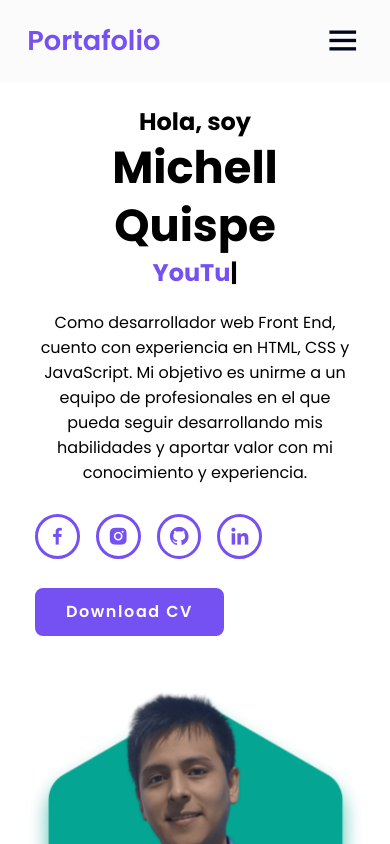
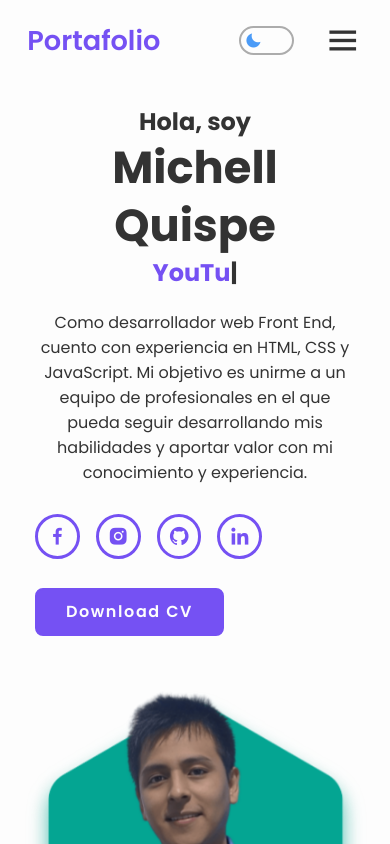
Before and after one commit to Michell2022/portafolio2023, an Angular app: page / in a window 390 px wide. Shown: the top 844 px of the page. Built offline with nearby package versions, Linux system fonts and the light colour scheme.

Commit message:
Implementando tema claro y oscuro

```diff
--- a/src/app/components/footer/footer.component.css
+++ b/src/app/components/footer/footer.component.css
@@ -2,16 +2,16 @@
     display: flex;
     justify-content: center;
     padding: 2rem 9%;
-    background: var(--side-nav);
+    background: var(--main-color);
 }
 
 #current-year {
-    color: var(--text-color);
+    color: var(--white-color);
 }
 
 .footer-text p {
     font-size: 1rem;
-    color: var(--text-color);
+    color: var(--white-color);
 }
 
 
@@ -42,7 +42,7 @@
 
 .footer-iconTop a i {
     font-size: 2rem;
-    color: var(--text-color);
+    color: var(--white-color);
 }
 
 @media (max-width:760px){
--- a/src/app/components/header/header.component.css
+++ b/src/app/components/header/header.component.css
@@ -1,30 +1,20 @@
-/* * {
-    margin: 0;
-    padding: 0;
-    box-sizing: border-box;
-    text-decoration: none;
-    list-style: none;
-    scroll-behavior: smooth;
-    font-family: 'Poppins', sans-serif;
-} */
-
-.logo {
-    color: var(--main-color);
-    font-size: 1.7rem;
-    font-weight: 600;
-}
-
 .header {
     position: fixed;
     width: 100%;
     top: 0;
     left: 0;
     padding: 1.25rem 9%;
-    background: var(--header-color);
+    background: var(--bg-color);
     display: flex;
-    justify-content: space-between;
     align-items: center;
     z-index: 100;
+}
+
+.logo {
+    color: var(--main-color);
+    font-size: 1.7rem;
+    font-weight: 600;
+    margin-right: auto;
 }
 
 .header.sticky {
@@ -38,9 +28,9 @@
 .navbar a {
     font-size: 17px;
     font-weight: 500;
-    margin-left: 0.6rem;
+    margin-right: 0.6rem;
     padding: 0.4rem 0.9rem;
-    color: var(--text-body);
+    color: var(--text-color);
 }
 
 .navbar a:hover,
@@ -48,18 +38,44 @@
     color: var(--main-color);
 }
 
-#menu-icon {
-    display: none;
-    font-size: 2.5rem;
-    cursor: pointer;
-    color: var(--text-body);
+/***************************************/
+/******* ICONO NOCTURNO Y OSCURO *******/
+/***************************************/
+
+.theme-switch {
+    display: inline-block;
+    height: 29px;
+    position: relative;
+    width: 55px;
 }
 
-#darkMode-icon{
-    display: grid;
-    place-items: center;
-    font-size: 1.2rem;
+.theme-switch input {
+    display: none;
+}
+
+.slider {
+    position: absolute;
+    border: 2px solid var(--bg-theme);
+    color: var(--icon-color);
     cursor: pointer;
+    top: 0;
+    left: 0;
+    bottom: 0;
+    right: 0;
+    transition: .2s all;
+    display: flex;
+    align-items: center;
+    border-radius: 34px;
+}
+
+.darkMode-icon {
+    font-size: 17px;
+    margin-left: 4px;
+    transition: .3s all;
+}
+
+input:checked+.slider .darkMode-icon {
+    transform: translateX(25px);
 }
 
 
@@ -67,10 +83,15 @@
 
 
 
-
-
-
-
+/***************************************/
+/******* ICONO AMBURGUEZA *******/
+/***************************************/
+#menu-icon {
+    display: none;
+    font-size: 2.5rem;
+    cursor: pointer;
+    color: var(--text-color);
+}
 
 
 
@@ -88,7 +109,7 @@
         top: 100%;
         left: 0;
         width: 100%;
-        background: var(--side-nav);
+        background: var(--bg-color);
         border-top: .1rem solid rgba(0, 0, 0, .2);
         box-shadow: 0 .5rem 1rem rgba(0, 0, 0, .2);
         display: none;
@@ -108,12 +129,19 @@
         margin: 2rem 0;
         color: var(--text-color);
     }
+
+    .theme-switch {
+        position: absolute;
+        right: 7rem;
+        top: 1.6rem;
+    }
 }
 
-/* @media (max-width: 760px){
-    #darkMode-icon{
+@media (max-width: 760px) {
+
+    .theme-switch {
         position: absolute;
         right: 6rem;
-        top: 2rem;
+        top: 1.6rem;
     }
-} */
+}
--- a/src/app/components/header/header.component.html
+++ b/src/app/components/header/header.component.html
@@ -1,7 +1,9 @@
 <header class="header">
 
     <a href="" class="logo">Portafolio</a>
+
     <i class='bx bx-menu' id="menu-icon"></i>
+
     <nav class="navbar">
         <ul>
             <li><a href="#home" class="active">Home</a></li>
@@ -14,6 +16,15 @@
 
     <!-- <div class='bx bx-moon' id="darkMode-icon"></div> -->
 
+    <div class="theme-switch-wrapper">
+        <label class="theme-switch" for="checkbox">
+            <input type="checkbox" id="checkbox" />
+            <div class="slider">
+                <div class='darkMode-icon bx bxs-moon' id="darkMode-icon"></div>
+            </div>
+        </label>
+    </div>
+
 </header>
 
 <app-home></app-home>
--- a/src/app/components/header/header.component.ts
+++ b/src/app/components/header/header.component.ts
@@ -44,9 +44,22 @@ export class HeaderComponent implements OnInit {
       let header = this.elementRef.nativeElement.querySelector('header');
       header.classList.toggle('sticky', window.scrollY > 100);
 
-      // remove toggle icon and navbar when click navbar link (scroll).
+      // Elimina el ícono de alternar y la barra de navegación cuando haga clic en el enlace de la barra de navegación (desplazamiento).
       menuIcon.classList.remove('bx-x');
       navbar.classList.remove('active');
     };
+
+    // EVENTO CLICK PARA CAMBIAR DE DE TEMA CLARO - MOON Y SUN
+    let label = this.elementRef.nativeElement.querySelector('.theme-switch');
+    let darkModeIcon = this.elementRef.nativeElement.querySelector('#darkMode-icon');
+    let slider = this.elementRef.nativeElement.querySelector('.slider');
+
+    let toggleDarkMode = () => {
+      darkModeIcon.classList.toggle('bxs-sun');
+      document.body.classList.toggle('dark-mode');
+    };
+
+    label.addEventListener('click', toggleDarkMode);
+    slider.addEventListener('click', toggleDarkMode);
   }
 }
--- a/src/app/pages/contact/contact.component.css
+++ b/src/app/pages/contact/contact.component.css
@@ -25,8 +25,8 @@
     width: 100%;
     padding: 0.8rem;
     font-size: 0.9rem;
-    background: var(--text-color);
-    color: var(--second-color);
+    background: var(--bg-formulario);
+    color: var(--text-color);
     border-radius: 0.4rem;
     margin: 0.4rem 0;
     box-shadow: 0 1.6px 6px var(--shadow-color);
@@ -47,7 +47,7 @@
     border: 2px solid var(--main-color);
     border-radius: 0.5rem;
     font-size: 1rem;
-    color: var(--text-color);
+    color: var(--white-color);
     letter-spacing: .1rem;
     font-weight: 600;
     transition: .5s ease;
--- a/src/app/pages/home/home.component.css
+++ b/src/app/pages/home/home.component.css
@@ -91,7 +91,7 @@ span {
     border-radius: 0.5rem;
 
     font-size: 1rem;
-    color: var(--text-color);
+    color: var(--white-color);
     letter-spacing: .1rem;
     font-weight: 600;
     transition: .5s ease;
--- a/src/app/pages/portafolio/portafolio.component.css
+++ b/src/app/pages/portafolio/portafolio.component.css
@@ -9,7 +9,7 @@
 }
 
 .portafolio {
-    background: var(--header-color);
+    background: var(--bg-color);
     display: flex;
     flex-direction: column;
     justify-content: center;
@@ -67,13 +67,13 @@
 
 .portafolio-layer h4 {
     font-size: 2rem;
-    color: var(--text-color);
+    color: var(--white-color);
 }
 
 .portafolio-layer p {
     font-size: 1rem;
     margin: .2rem 0 0.5rem;
-    color: var(--text-color);
+    color: var(--white-color);
 }
 
 .portafolio-layer a {
@@ -82,13 +82,13 @@
     align-items: center;
     width: 3rem;
     height: 3rem;
-    background: var(--text-color);
+    background: var(--white-color);
     border-radius: 50%;
 }
 
 .portafolio-layer a i {
     font-size: 1.2rem;
-    color: var(--second-gb-color);
+    color: var(--main-color);
 }
 
 @media (max-width: 1200px){
--- a/src/app/pages/services/services.component.css
+++ b/src/app/pages/services/services.component.css
@@ -19,11 +19,11 @@
 .services-container .services-box {
     flex: 1 1 20rem;
     text-align: center;
-    background: var(--second-color);
+    background: var(--bg-color);
     color: var(--text-color);
     padding: 1rem 1rem 2rem;
     border-radius: 1.5rem;
-    border: .2rem solid var(--second-color);
+    border: .2rem solid var(--main-color);
     transition: .5s ease;
 }
 
@@ -53,7 +53,7 @@
     border-radius: 4rem;
     box-shadow: 0 0 1rem var(--main-color);
     font-size: 1rem;
-    color: var(--text-color);
+    color: var(--white-color);
     letter-spacing: .1rem;
     font-weight: 600;
     transition: .5s ease;
--- a/src/styles.css
+++ b/src/styles.css
@@ -15,19 +15,38 @@
 
 /* You can add global styles to this file, and also import other style files */
 :root{
-    --header-color: #FBFBFB;     /*color del header*/
+    --bg-color: #FDFDFD;         /*color del body*/
+
+    --text-color: #333;          /*color del tecto*/
 
     --main-color: #7551F3;       /*color del logo*/
 
-    --text-color: #FFFFFF;
+    --white-color: #FDFDFD;      /*color blanco permanente*/
 
-    --text-body: #010718;        /*color del texto del body*/
+    --icon-color: #4b9bf7;
 
-    --side-nav: #212121;         /*color de sidebar en 768px*/
+    --bg-formulario: #FDFDFD;
 
-    --second-color:#323946;
+    --bg-theme: #acacac;
 
     --shadow-color: rgba(0, 0, 0, .2);
+}
+
+.dark-mode{
+    --bg-color: #0B061F;         /*color del body*/
+
+    --text-color: #FDFDFD;          /*color del tecto*/
+
+    --white-color: #FDFDFD;
+
+    --bg-formulario: #333;
+
+    --icon-color: #ffd900;
+}
+
+body{
+    background: var(--bg-color);
+    color: var(--text-color);
 }
 
 section {
```
